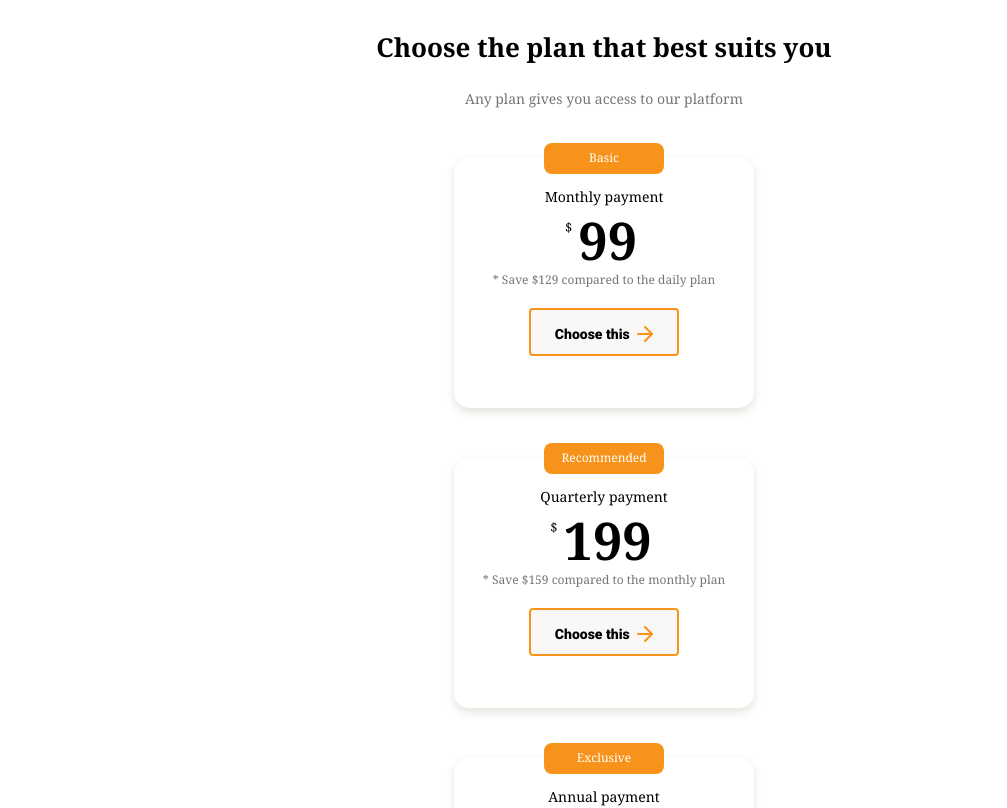
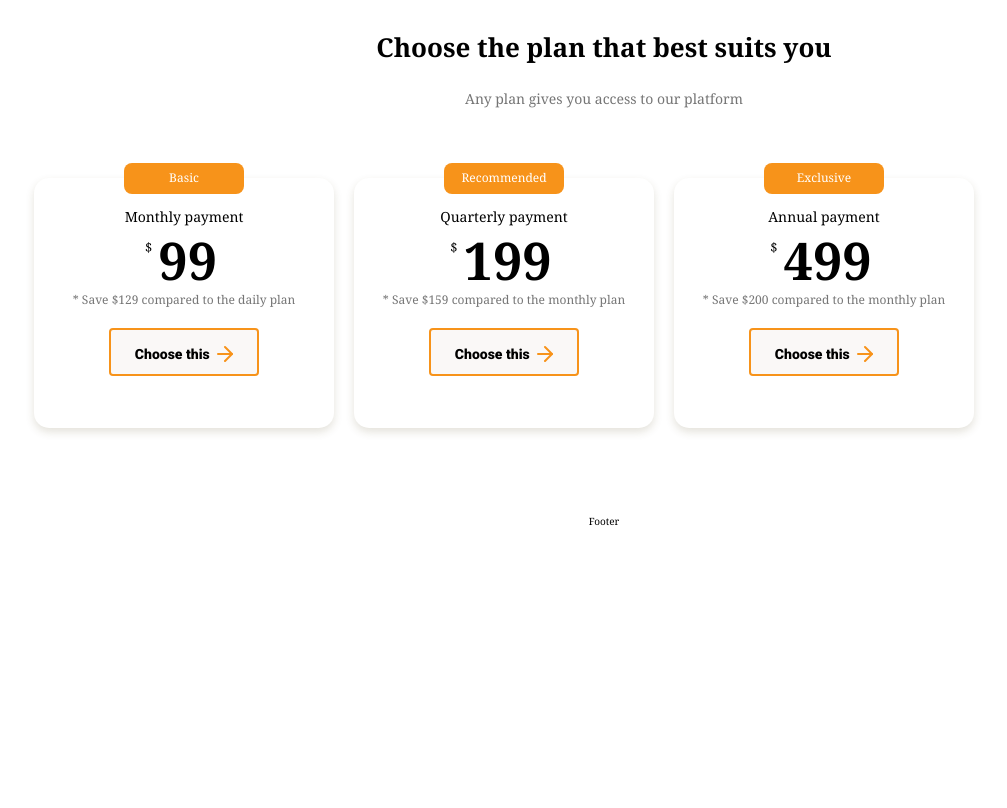
Before and after one commit to rroderickk/mobilefirst, a React app: page /mobilefirst/ in a window 1280 px wide. Shown: the part 3460-4268 px from the top of the page, without its empty margins (36-1043 px from the left). After the commit the page ends 4008 px from the top, so only its background shows below. Built offline with nearby package versions, Linux system fonts and the light colour scheme; no server answers.

Commit message:
[ADD] slider styles

```diff
--- a/src/components/SectionCuatro/index.jsx
+++ b/src/components/SectionCuatro/index.jsx
@@ -16,8 +16,7 @@ const SectionCuatro =()=> { return (<>
   <p>Any plan gives you access to our platform</p>
 </div>
 <section className="plans-container-slider">
-{CardData.map(datos=><Card CardData={datos} key={datos.id}/>)}
-
+  {CardData.map(datos=><Card CardData={datos} key={datos.id}/>)}
 </section>
 
 </section>
--- a/src/components/SectionCuatro/index.scss
+++ b/src/components/SectionCuatro/index.scss
@@ -9,7 +9,7 @@
   min-width: 288px;
   height: auto;
   margin: 0 auto;
-  margin-bottom: 50px;
+  margin-bottom: 20px;
 }
 .plans-title h2{
   padding-top: 50px;
@@ -31,11 +31,18 @@
   min-width: 230px;
   max-width: 300px;
   height: 250px;
-  margin: 50px auto 0;
+  margin: 50px 10px 0;
   padding: 0 15px;
   background-color: var(--just-white);
   border-radius: 15px;
   box-shadow: 0 4px 8px rgba(89, 73, 30, 0.16);
+}
+.plans-container-slider::-webkit-scrollbar {
+  background-color: var(--soft-orange);
+  height: 3px;
+}
+.plans-container-slider::-webkit-scrollbar-thumb {
+  background-color: var(--bitcoin-orange);
 }
 .recomendado{
   position: absolute;
@@ -72,12 +79,21 @@
   top: -10px;
   left: -6px;
 }
+.plans-container-slider{
+  display: flex;
+  height: 316px;
+  padding-left: 40px ;
+  overflow-x: scroll;
+  overscroll-behavior-x: contain;
+  scroll-snap-type: x proximity;
+}
 .plan-card-saving{
   font-size: 1.2rem;
   color: #757575;
 }
 .plan-card-ca{
   // outline: 1px solid red;
+  scroll-snap-align: center;
   width: 150px;
   height: 48px;
   margin-top: 20px;
@@ -98,3 +114,8 @@
   vertical-align: text-bottom;
   // outline: 1px solid red;
 }
+@media (min-width: 750px) {
+  .plans__container--slider::-webkit-scrollbar {
+    display: none;
+  }
+}
--- a/src/components/SectionDos/index.scss
+++ b/src/components/SectionDos/index.scss
@@ -14,6 +14,11 @@
   left: calc(50% - 20px);
   top: -10px;
   background-image: url("@icons/batata.svg");
+  animation: rotaSnack 4s infinite linear forwards;
+}
+@keyframes rotaSnack {
+  0% { transform: rotate(0) }
+  100% { transform: rotate( 360deg) }
 }
 .product-detail-title{
   width: 90%;
```
